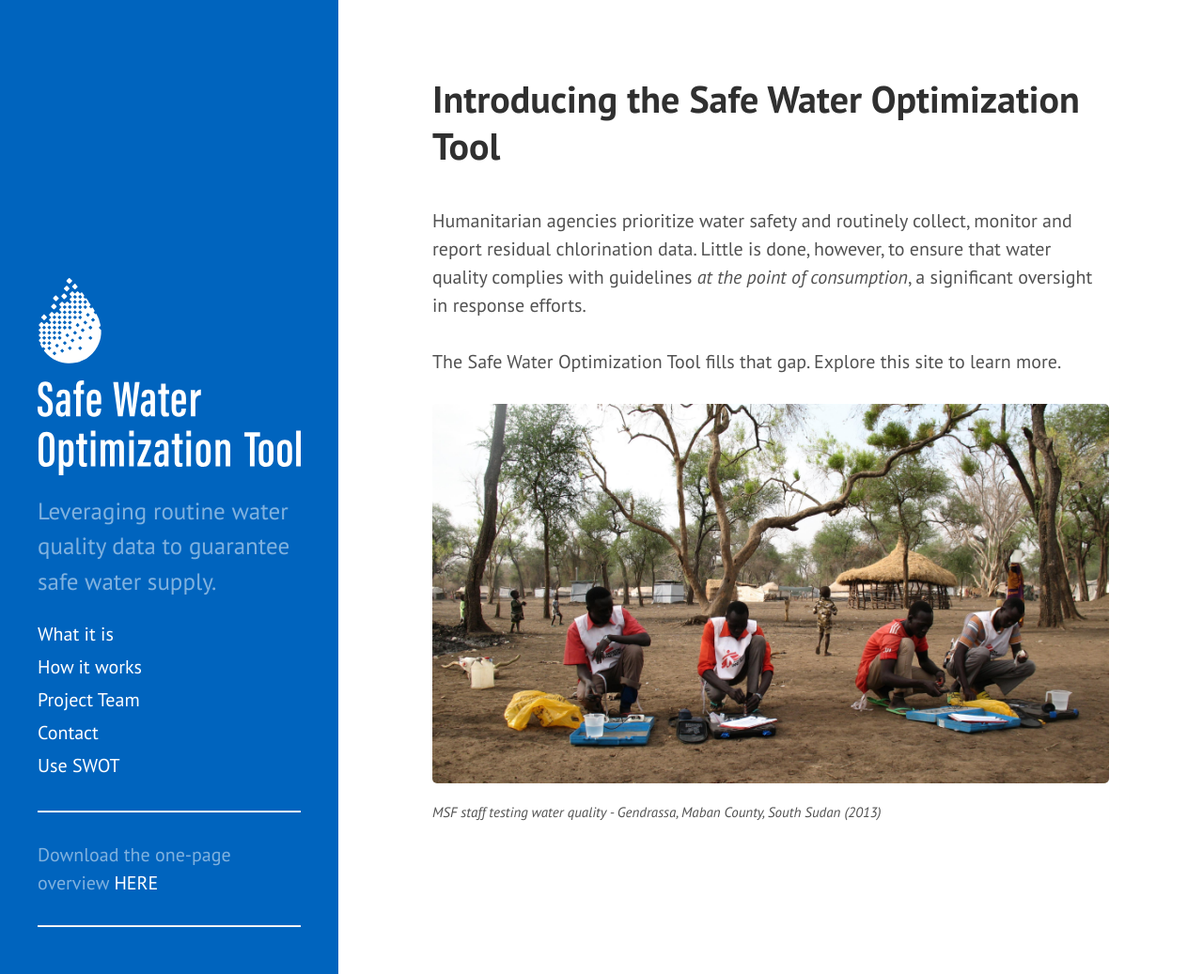
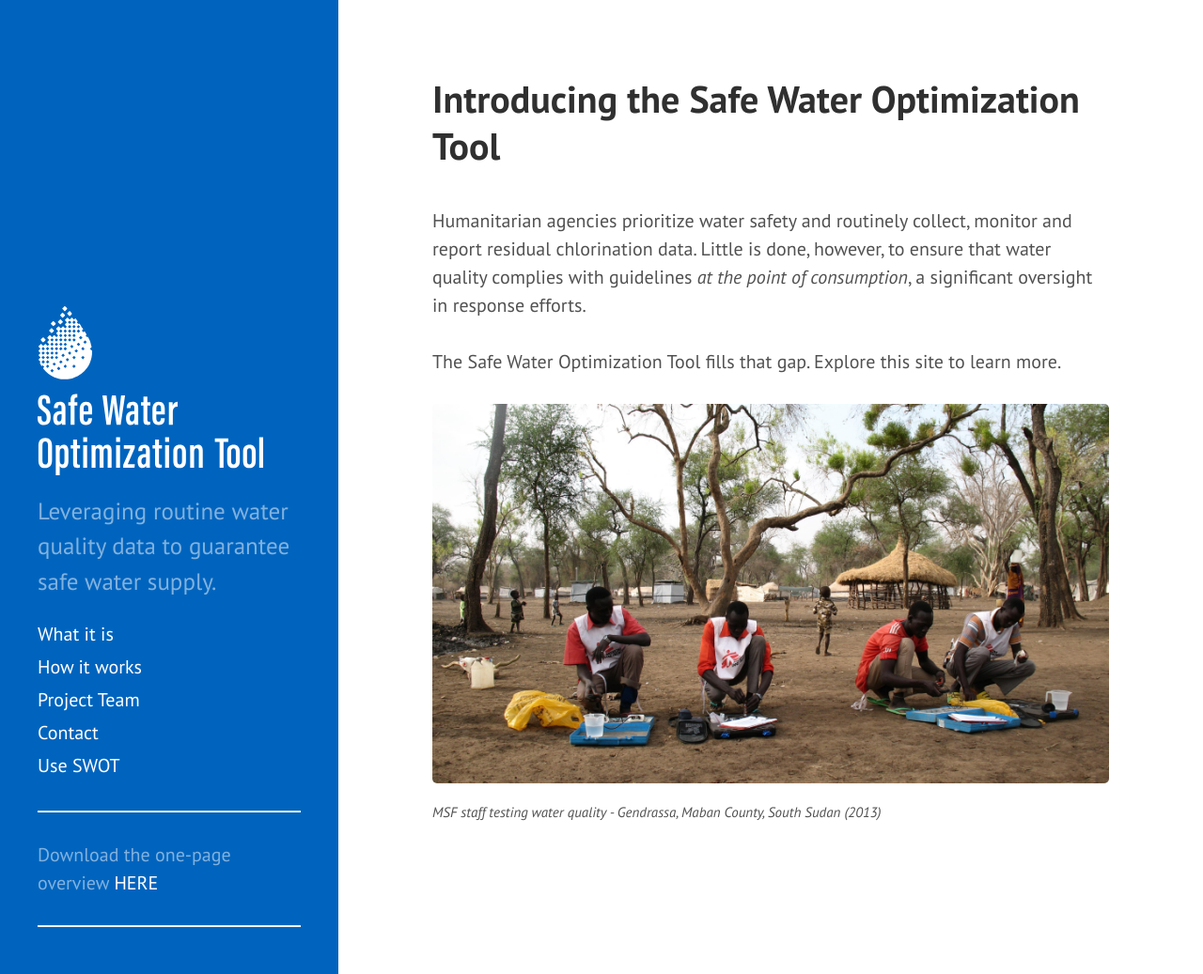
Before and after one commit to safeh2o/swot-infopage, a Jekyll site: the page built from index.html, in a window 1280 px wide and 1037 px high. Shown: the whole window at 94% size. Built offline with Jekyll 4.4.1, drawn with Linux system fonts in a browser that asks for light colours; Markdown is read by kramdown in place of the engine named in the settings; the list of posts is cut into pages by our own code.

Commit message:
Update sidebar.html
reducing logo size

```diff
--- a/_includes/sidebar.html
+++ b/_includes/sidebar.html
@@ -3,7 +3,7 @@
     <div class="sidebar-about">
       <h1 style="font-size: xx-large;">
         <a href="/">
-        <img src="/public/images/swot_logo2.svg" />
+        <img src="/public/images/swot_logo2.svg" width="240" height="180" />
         </a>
       </h1>
       <p class="lead">{{ site.description }}</p>
```
